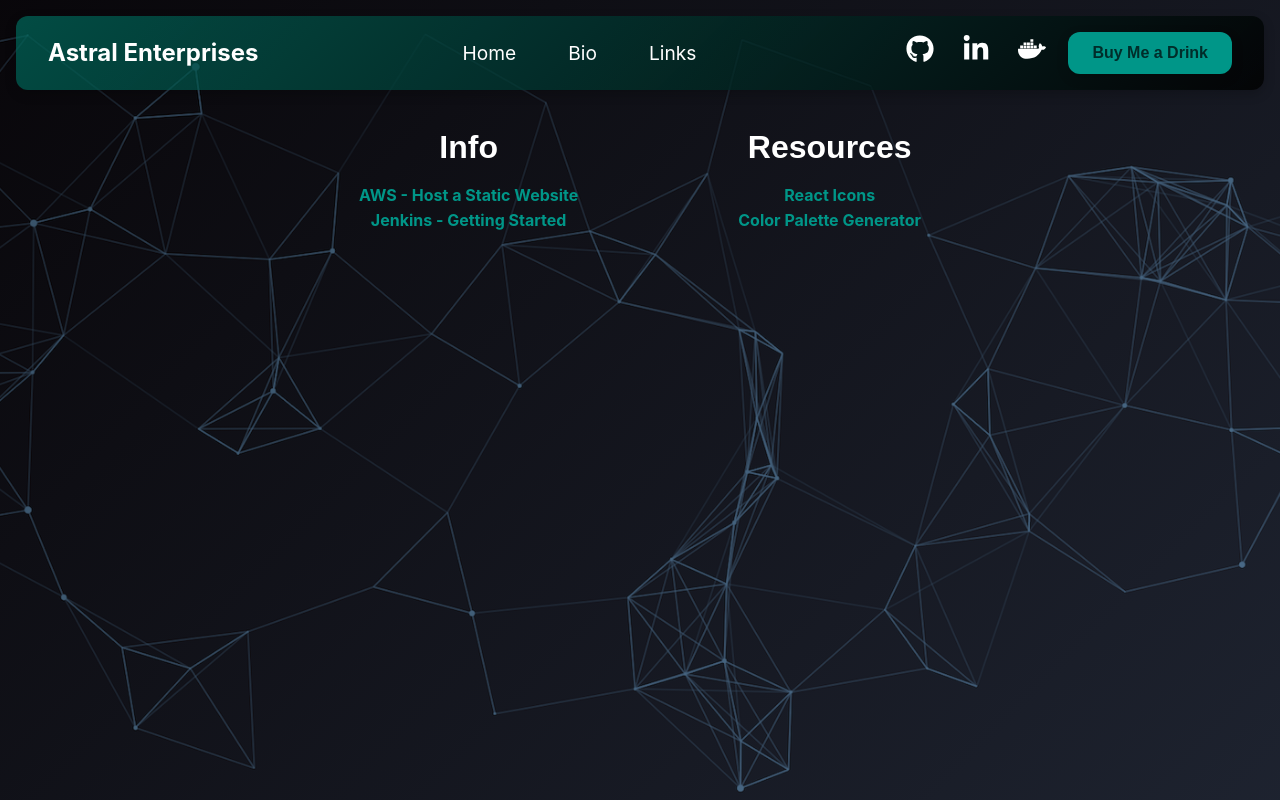
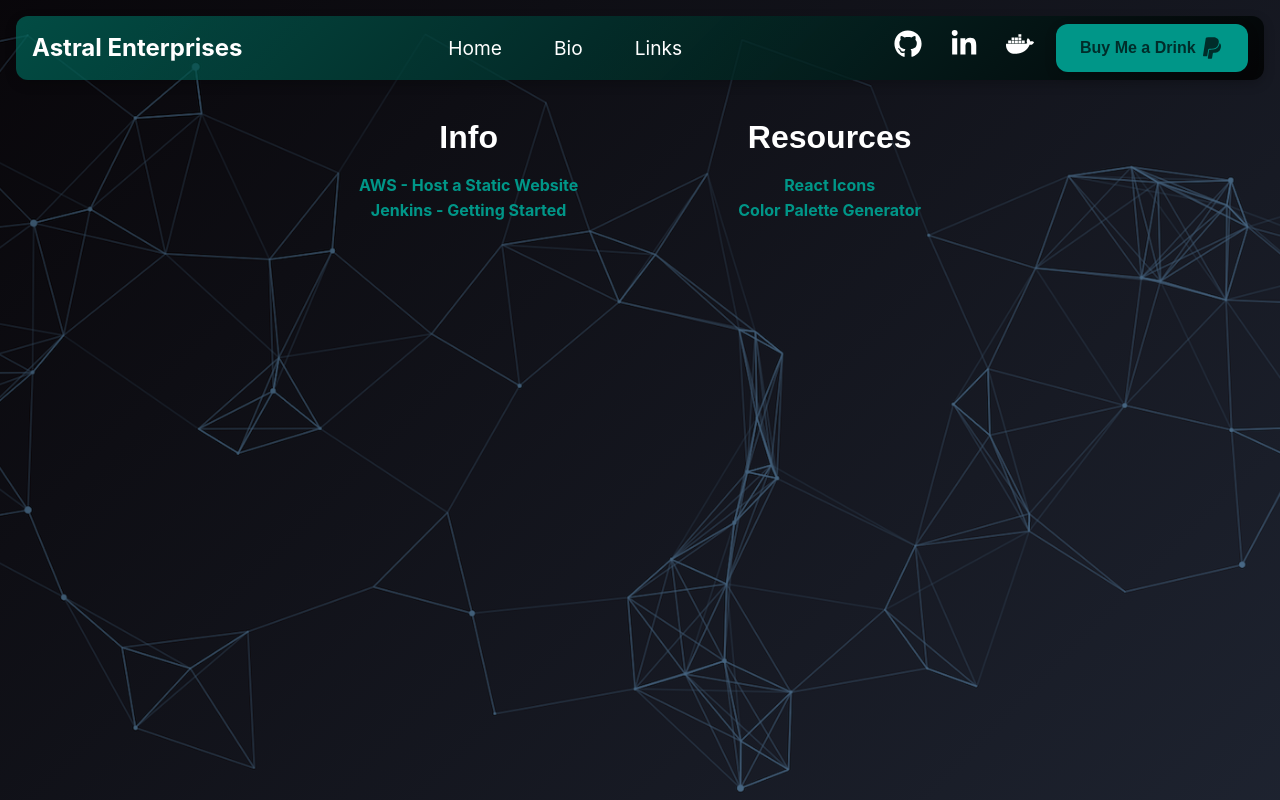
Before and after one commit to cmadison0005/aws_static_public, a React (Vite) app: page /links in a window 1280 px wide. Built offline with nearby package versions, Linux system fonts and the light colour scheme.

Commit message:
styling cleanup

```diff
--- a/src/App.css
+++ b/src/App.css
@@ -1,6 +1,6 @@
 .content-area {
-  padding-left: 1rem;
-  padding-right: 1rem;
+  /* padding-left: 1rem; */
+  /* padding-right: 1rem; */
   min-height: 150px;
   display: flex;
   flex-direction: column;
--- a/src/components/Bio.css
+++ b/src/components/Bio.css
@@ -1,7 +1,7 @@
 .bio-layout {
   display: flex;
   flex-wrap: wrap;
-  gap: 2rem;
+  gap: 1rem;
   padding-top: 1rem;
 }
 
@@ -15,6 +15,7 @@
 .bio-left img {
   width: 100%;
   max-width: 650px;
+  max-height: 650px;
   height: auto;
   border-radius: var(--radius);
   box-shadow: var(--shadow);
@@ -23,7 +24,7 @@
 .bio-right {
   flex-direction: column;
   justify-content: center;
-  padding: 2rem;
+  padding: 1rem 2rem;
   color: var(--color-text);
 }
 
--- a/src/components/Home.css
+++ b/src/components/Home.css
@@ -1,8 +1,9 @@
 /* Grid container */
 .card-layout {
   display: flex;
+  padding-top: 1rem;
   flex-wrap: wrap;
-  justify-content: center;
+  /* justify-content: center; */
   gap: 10rem;
 }
 
@@ -13,8 +14,7 @@
 }
 
 .text-content {
-  /* display: flex; */
-  padding: 1rem 2rem;
+  /* padding: 1rem 2rem; */
 }
 
 .text-content p {
@@ -27,6 +27,7 @@
 .card {
   width: 400px;
   perspective: 1000px;
+  flex: 0 1 auto; /* prevents weird stretching on mobile */
 }
 
 /* Inner wrapper for flipping */
@@ -44,18 +45,23 @@
   transform: rotateY(180deg);
 }
 
-/* Front and back faces */
+/* Front and back faces (shared styles) */
 .card-front,
 .card-back {
   position: absolute;
-  padding: 1rem;
+  top: 0;
+  left: 0;
   width: 100%;
   height: 100%;
   backface-visibility: hidden;
   border-radius: var(--radius);
   overflow: hidden;
+  display: flex;
+  justify-content: center;
+  align-items: center;
 }
 
+/* Front = image */
 .card-front img {
   border-radius: var(--radius);
   width: 100%;
@@ -65,14 +71,12 @@
 
 /* Back = text */
 .card-back {
+  /* padding: 1rem; */
   color: var(--color-text);
-  border: .1rem solid;
-  border-color: var(--color-primary);
-  display: flex;
+  border: 0.1rem solid var(--color-primary);
+  transform: rotateY(180deg);
   flex-direction: column;
-  justify-content: center;
-  align-items: center;
-  transform: rotateY(180deg);
+  text-align: center;
 }
 
 /* Responsive: stack on smaller screens */
@@ -81,4 +85,8 @@
     width: 100%;
     max-width: 500px;
   }
+
+  .card-back {
+    padding: 0rem;
+  }
 }
--- a/src/components/Links.css
+++ b/src/components/Links.css
@@ -1,8 +1,9 @@
 .links-layout {
     display: flex;
-    /* flex-wrap: wrap; */
+    flex-wrap: wrap;
     gap: 10rem;
     padding: 1rem;
+    justify-content: center;
 }
 
 .links-left, .links-right {
--- a/src/components/NavBar.css
+++ b/src/components/NavBar.css
@@ -4,13 +4,11 @@
   align-items: center;
   margin: 1rem;
   border-radius: var(--radius);
-  padding: 1rem 2rem;
+  padding: .5rem 1rem;
   background:
-    linear-gradient(
-      135deg,
+    linear-gradient(135deg,
       rgba(var(--color-medium-rgb), 0.7),
-      rgba(0, 0, 0, .8)
-    );
+      rgba(0, 0, 0, .8));
   color: var(--color-text);
   box-shadow: var(--shadow);
   flex-wrap: wrap;
@@ -37,9 +35,6 @@
 .social-buttons-container {
   display: flex;
   gap: 1rem;
-  /* flex-grow: 0; */
-  /* justify-content: center; */
-  /* align-items: center; */
   padding-right: 1rem;
 }
 
@@ -68,6 +63,7 @@
 .social-button a svg {
   color: var(--color-text);
 }
+
 .social-button:hover a svg {
   color: var(--color-dark);
 }
@@ -85,13 +81,22 @@
 }
 
 .nav-button:hover {
-  background: rgba(255,255,255,0.1);
+  background: rgba(255, 255, 255, 0.1);
   border-color: var(--color-primary-hover);
   transform: translateY(-2px);
   /* color: var(--color-light) */
 }
 
+.call-to-action-container {
+  display: flex;
+  gap: 1rem;
+  /* flex-wrap: wrap; */
+}
+
 .call-to-action-button {
+  display: flex;
+  justify-content: center;
+  align-items: center;
   background: var(--color-primary);
   color: var(--color-dark);
   padding: 0.75rem 1.5rem;
@@ -109,3 +114,22 @@
   color: var(--color-text-muted);
   transform: translateY(-2px);
 }
+
+/* Responsive: stack on smaller screens */
+@media (max-width: 900px) {
+  .logo {
+    display: none;
+  }
+
+  .social-buttons-container {
+    display: none;
+    /* flex-grow: 1;
+    justify-content: center;
+    gap: 3.5rem;
+    padding-top: .5rem; */
+  }
+
+  .call-to-action-container {
+    display: none;
+  }
+}
--- a/src/components/NavBar.jsx
+++ b/src/components/NavBar.jsx
@@ -1,5 +1,5 @@
 import { Link } from 'react-router-dom';
-import { FaGithub, FaLinkedinIn, FaDocker } from "react-icons/fa";
+import { FaGithub, FaLinkedinIn, FaDocker, FaPaypal } from "react-icons/fa";
 import './NavBar.css';
 
 const NavBar = () => {
@@ -33,9 +33,9 @@ const NavBar = () => {
       <div className="call-to-action-container">
         <button
           className="call-to-action-button"
-          onClick={() => console.log('Buy me a drink clicked!')}
-        >
-          Buy Me a Drink
+          onClick={() => window.open('https://paypal.me/cmadison0005', '_blank')}>
+          Buy Me a Drink&nbsp;
+          <FaPaypal size={24} />
         </button>
       </div>
     </div>
```
Also changed, not shown: 1 other file (tests, documents, lock files or other folders).
